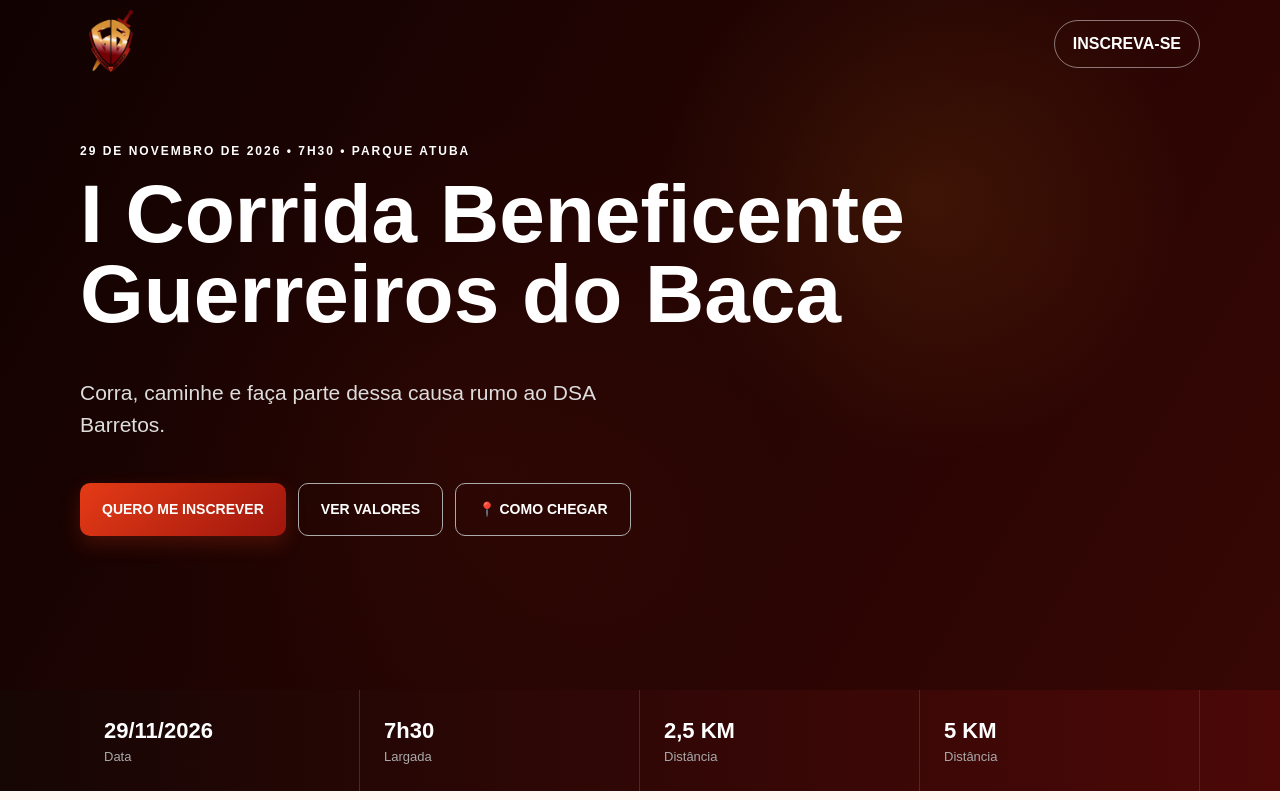
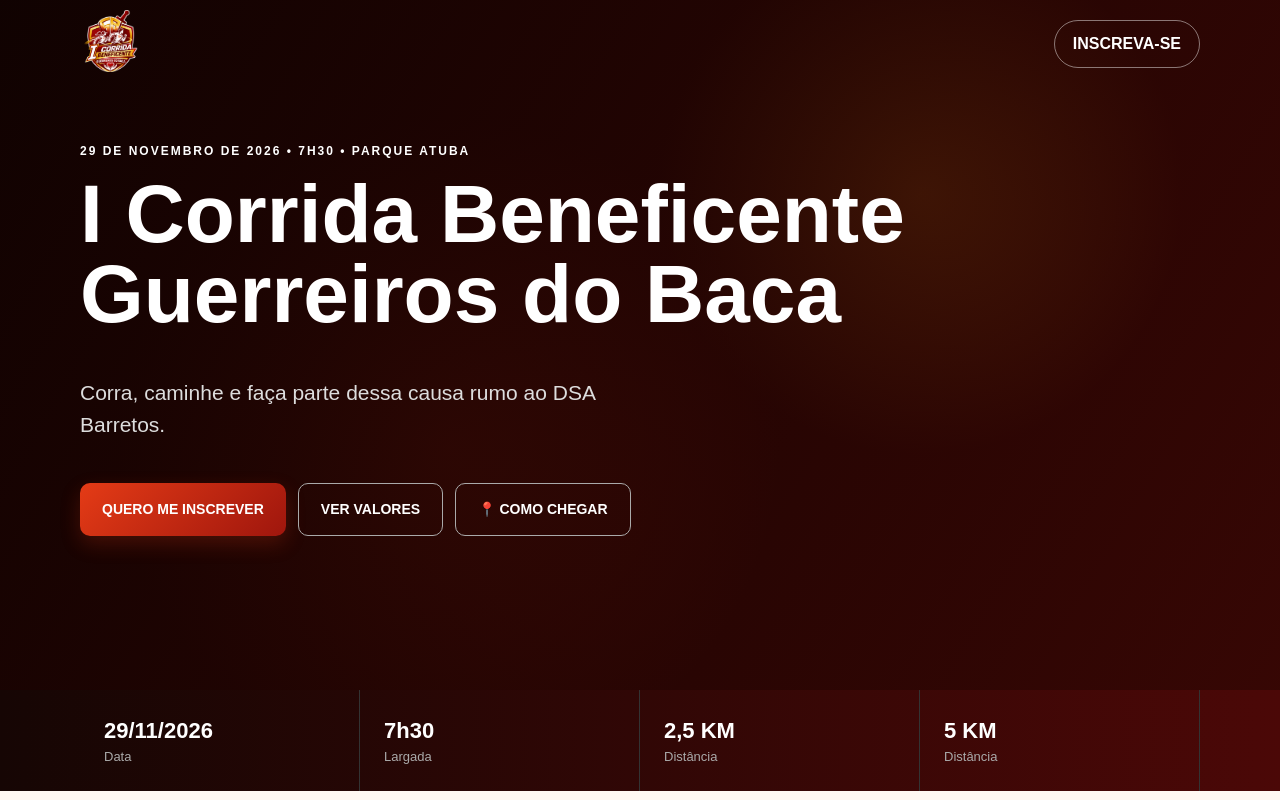
Before and after one commit to cwplayeventos/corrida, a website: page index.html in a window 1280 px wide. Shown: the top 800 px of the page. Drawn offline with Linux system fonts and the light colour scheme.

Commit message:
Update logo image in navigation bar

```diff
--- a/index.html
+++ b/index.html
@@ -9,7 +9,7 @@
 <body>
 <header class="hero">
 <nav class="nav container">
-<a class="brand" href="#"><img src="assets/logo.png" alt="Guerreiros do Baca"></a>
+<a class="brand" href="#"><img src="assets/logocor.png" alt="Guerreiros do Baca"></a>
 <a href="#inscricao" class="nav-btn">INSCREVA-SE</a>
 </nav>
 <div class="hero-content container">
```
